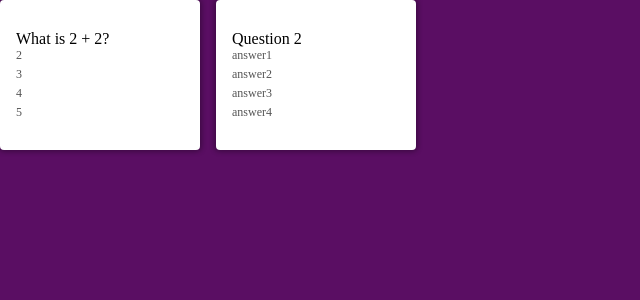
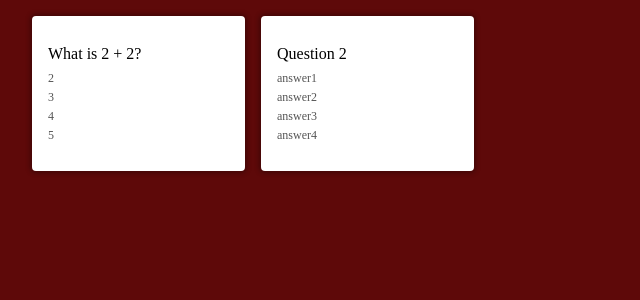
Before and after one commit to mukuwab/sample-flashcard-app, a React (Create React App) app: page / in a window 1280 px wide. Shown: the top 300 px of the page, without its empty margins (0-640 px from the left). Built offline with nearby package versions, Linux system fonts and the light colour scheme; no server answers.

Commit message:
bug fixes and css changes

```diff
--- a/src/App.css
+++ b/src/App.css
@@ -1,8 +1,14 @@
 
 body{
 
-    background-color: rgb(90, 14, 99); /*light blue background color*/
+    background-color: rgb(94, 9, 9); /*light blue background color*/
     margin: 0; /*remove default margin*/
+}
+
+/*next will create class to move cards away from the edge of the screen*/
+.container{
+    max-width: 900px; /*set max width of container to 900px*/
+    margin: 1rem 2rem; /*add margin to the top and bottom of the container*/
 }
 
 .card-grid{
@@ -28,7 +34,7 @@ border-radius: .25rem;  /*rounded corners*/
 box-shadow: 0 0 5px 2px rgba(0,0,0,.3);
 background-color: white;
 transform-style: preserve-3d; /*preserve the 3D effect when rotating*/
-height: 150px; /*height of the card*/
+/*height: 150px; /*height of the card | removed after implementing setMaxHeight function*/
 /*width: 150px; /*width of the card- REMOVED after adding grid elements in .card:grid*/
 transition: 150ms; /*animate the rotation over 150 milliseconds*/
 transform: perspective(1000px) rotateY(var(--rotate-y,0))
@@ -42,7 +48,7 @@ translateY(var(--translate-y,0));
 
 
 .card:hover {
-    translate-y: -2px;/* move the card up 2 pixels on hover;*/
+    transform: translate-y(-2px);/* move the card up 2 pixels on hover;*/
     box-shadow: 0 0 10px 4px rgba(0,0,0,.3); /*increase the shadow on hover*/
     cursor: pointer;
 }
@@ -76,7 +82,7 @@ translateY(var(--translate-y,0));
 
 /*flashcard-options is the array list (the div) that contains the options for each flashcard*/
 .flashcard-options {
-margin-top: .5 rem; /*add margin to the top of the options*/
+margin-top: 0.5rem; /*add margin to the top of the options*/
 
 
 }
--- a/src/Flashcard.js
+++ b/src/Flashcard.js
@@ -1,27 +1,72 @@
 //use rfc to create a react functional component
 //uses the extension ES7+React/Redux/GraphQL/React-Native snippets
 
-import React, {useState} from 'react'
+import React, {useState, useEffect, useRef} from 'react'
 //useState will allow us to use state in a functional component
 //it will handle the flipping of the flashcard to show the answer
+
+//Need to prevent options from going past the bottom of the card
+//will do this by adding "use effect" to "import React, {useState} from 'react'"
+//and useRef to get a reference of different elements in the DOM
+//for example, to get the "front" element (<div className='front'>...</div>)
+//you insert ref={frontEl} in the div tag (below)
 
 export default function Flashcard({flashcard}) {
 
   const [flip, setFlip] = useState(false);
     //set to false by default to show the question first
+  const [height, setHeight] = useState('initial');
+    //set the initial height to 'initial' so that it will adjust based on the content
+
+  const frontEl = useRef();
+  const backEl = useRef();
+    //useRef() will create a reference to the front and back elements
+    //frontEl and backEl are variables that will hold the reference to the elements
+    //we can then use these variables to access the elements in the DOM
+    //used to have access to any variable you want that persists between renders
+
+    //create a function to calculate the max height of the container
+    function setMaxHeight() {
+      const frontHeight = frontEl.current.getBoundingClientRect().height;
+      const backHeight = backEl.current.getBoundingClientRect().height;
+      //getBoundingClientRect() will return the size of an element and its position relative to the viewport
+      //.height will return the height of the element specifically
+      //we want the height of the front and back elements
+      //current is a property of the useRef() hook that will give us access to the DOM element
+
+      //next return the maxium (or max height) of the two heights
+      //will set the height of the container to the max height of the two elements
+      Math.max(frontHeight, backHeight, 100) //Math is a built-in object that has properties and methods for mathematical constants and functions
+      //Math.max() will return the largest of the numbers passed to it
+      //set the default minimum height to 100px to prevent the card from being too small
 
 
-  if (!flashcard) {
-    return <div>No flashcard provided</div>;
+      //to save the max height, create a variable above in the state
+      //ex: const [height, setHeight] = useState('initial');
+
+    setHeight(Math.max(frontHeight, backHeight, 100) + 25);
+    //add 25px to the height to account for padding and prevent scroll bar from appearing
+
+    }
+
+  useEffect(() => { setMaxHeight()
+
+  }, [flashcard.question, flashcard.answer, flashcard.options]);
+  //useEffect will run the function whenever the component renders
+  //whenever any of the above change, the useEffect will run the function to set the max height
+  //this will ensure that the height of the container is always correct based on the content
 
 
-  }
+
   return (
     <div
     className={`card ${flip ? 'flip' : ''}`}
+    style = {{height: height}}
+
     onClick={()=> setFlip(!flip)}
 
     >
+       {/*set height equal to height variable to apply the setMaxHeight function, add changes to css as well (remove height from .card)*/}
        {/*Note: cannot put comments inside tags like div or h1 */}
        {/*You need backticks for template literals: `...` */}
        {/*will set the current flip state to the opposite of what it currently is*/}
@@ -29,7 +74,8 @@ export default function Flashcard({flashcard}) {
 
        {/* Clicking flips the card */}
 
-      <div className='front'>
+      <div className='front' ref={frontEl}>
+        {/*frontEl is a variable we will create*/}
         {flashcard.question}
         <div className='flashcard-options'>
           {flashcard.options.map(option => (
@@ -40,7 +86,7 @@ export default function Flashcard({flashcard}) {
         </div>
       </div>
 
-      <div className='back'>{flashcard.answer}</div>
+      <div className='back' ref={backEl}>{flashcard.answer}</div>
     </div>
   );
 }
```
